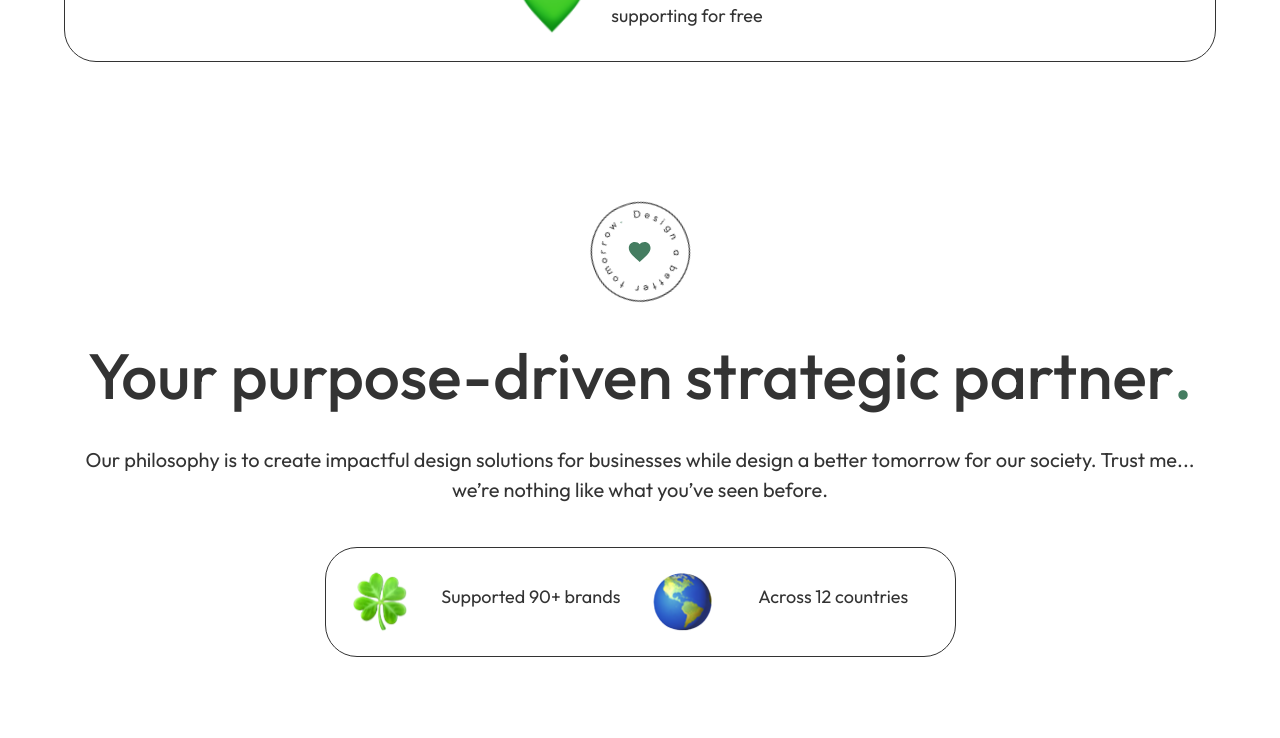
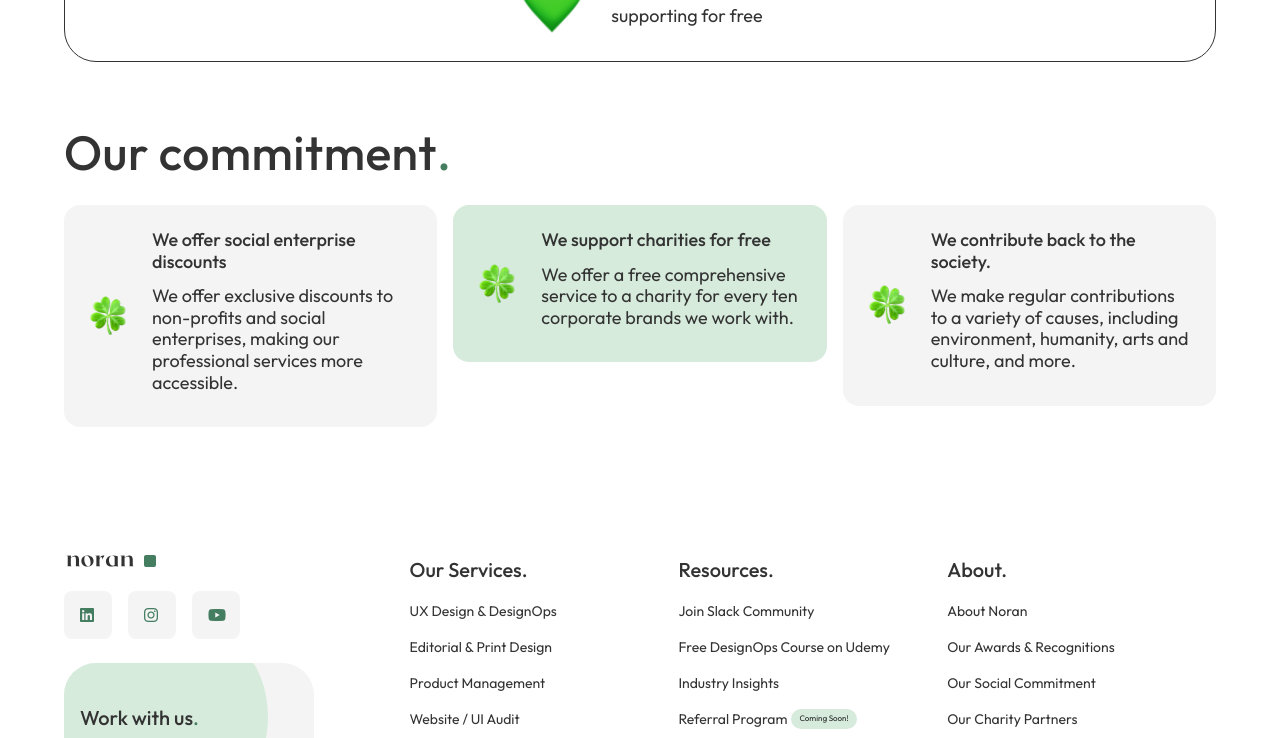
Before and after one commit to wongpakho814/noran, a React (Create React App) app: page /social-impact in a window 1280 px wide. Shown: the part 1060-1798 px from the top of the page. Built offline with nearby package versions, Linux system fonts and the light colour scheme.

Commit message:
Implemented social impact section 2

```diff
--- a/src/App.css
+++ b/src/App.css
@@ -1033,9 +1033,86 @@ header {
 /* End of home page */
 
 /* Social Impact */
-/* Social impact section 1 */
-
-/* End of social impact section1  */
+/* Social impact section 2 */
+.social-impact-section-2 {
+  display: flex;
+  padding: 0 6.4rem 6.4rem 6.4rem;
+  flex-direction: column;
+  align-items: flex-start;
+  gap: 2.4rem;
+}
+
+.social-impact-section-2 h1 {
+  width: 100%;
+  color: var(--text, #333);
+  font-family: Outfit;
+  font-size: 4.8rem;
+  font-style: normal;
+  font-weight: 500;
+  line-height: 100%;
+  letter-spacing: 0.048rem;
+}
+
+.social-impact-section-2 h1 span {
+  color: #457d61;
+}
+
+.social-impact-section-2-insights {
+  width: 100%;
+  display: flex;
+  align-items: flex-start;
+  justify-content: space-evenly;
+  gap: 1.6rem;
+}
+
+.social-impact-section-2-insight-card {
+  width: 33%;
+  display: flex;
+  padding: 2.4rem;
+  align-items: center;
+  gap: 2.4rem;
+  border-radius: 1.6rem;
+  background: var(--mid-bg, #f4f4f4);
+}
+
+.social-impact-section-2-insight-card:nth-child(even) {
+  background: var(--secondary, #d6ebdc);
+}
+
+.social-impact-section-2-insight-card-emoji {
+  display: flex;
+  width: 4rem;
+  height: 4rem;
+  justify-content: center;
+  align-items: center;
+}
+
+.social-impact-section-2-insight-card-emoji img {
+  width: 4rem;
+}
+
+.social-impact-section-2-insight-card-content {
+  display: flex;
+  flex-direction: column;
+  justify-content: center;
+  align-items: flex-start;
+  gap: 0.8rem;
+}
+
+.social-impact-section-2-insight-card-content h3,
+.social-impact-section-2-insight-card-content p {
+  color: var(--text, #333);
+  font-family: Outfit;
+  font-size: 1.8rem;
+  font-style: normal;
+  font-weight: 500;
+  line-height: 120%;
+}
+
+.social-impact-section-2-insight-card-content p {
+  font-weight: 400;
+}
+/* End of social impact section 2 */
 /* End of social impact */
 
 /* Footer */
--- a/src/components/Container.js
+++ b/src/components/Container.js
@@ -1,4 +1,4 @@
-import React, { useState } from "react";
+import React from "react";
 import { BrowserRouter, Routes, Route } from "react-router-dom";
 import Header from "./Header";
 import Footer from "./Footer";
@@ -9,35 +9,10 @@ import Projects from "./pages/Projects";
 import About from "./pages/About";
 
 export default function PortfolioContainer() {
-  const [currentPage, setCurrentPage] = useState("Home");
-
-  // Renders the page according to which currentPage (state) we are currently in
-  const renderPage = () => {
-    if (currentPage === "Home") {
-      return <Home />;
-    }
-    if (currentPage === "Learn") {
-      return <Learn />;
-    }
-    if (currentPage === "SocialImpact") {
-      return <SocialImpact />;
-    }
-    if (currentPage === "Projects") {
-      return <Projects />;
-    }
-    return <About />;
-  };
-
-  const handlePageChange = (page) => setCurrentPage(page);
-
   return (
     <div>
       <BrowserRouter basename="/">
-        <Header
-          currentPage={currentPage}
-          handlePageChange={handlePageChange}
-          renderPage={renderPage}
-        />
+        <Header />
         <Routes>
           <Route path="/" element={<Home />} />
           <Route path="/learn" element={<Learn />} />
@@ -45,7 +20,6 @@ export default function PortfolioContainer() {
           <Route path="/projects" element={<Projects />} />
           <Route path="/about" element={<About />} />
         </Routes>
-        {renderPage()}
         <Footer />
       </BrowserRouter>
     </div>
--- a/src/components/Header.js
+++ b/src/components/Header.js
@@ -2,7 +2,7 @@ import React from "react";
 import Navigation from "./Navigation";
 import logo from "../images/Noran logo.svg";
 
-function Header({ currentPage, handlePageChange }) {
+function Header() {
   const handleOnClickMenu = () => {
     if (document.querySelector(".nav-list").style.animationName === "fade-out")
       document.querySelector(".nav-list").style.cssText =
@@ -20,10 +20,7 @@ function Header({ currentPage, handlePageChange }) {
         <div className="logo-square"></div>
       </a>
       <nav>
-        <Navigation
-          currentPage={currentPage}
-          handlePageChange={handlePageChange}
-        />
+        <Navigation />
       </nav>
       <div className="header-btns">
         <button className="lets-talk-btn">Let's talk</button>
--- a/src/components/Navigation.js
+++ b/src/components/Navigation.js
@@ -10,7 +10,7 @@ import lightBulbIcon from "../images/icons/💡.svg";
 import slackLogo from "../images/Slack-Logo-2019-present_1.png";
 import udemyLogo from "../images/Udemy_Logo_3280x1712-scaled_1.png";
 
-function Navigation({ currentPage, handlePageChange, renderPage }) {
+function Navigation() {
   const handleMouseOverAnchor = (event) => {
     event.currentTarget.lastElementChild.style.cssText =
       "display: flex; animation: fade-in 0.3s forwards;";
@@ -225,12 +225,7 @@ function Navigation({ currentPage, handlePageChange, renderPage }) {
       </li>
 
       <li className="nav-list-item">
-        <a
-          href="social-impact"
-          className={
-            currentPage === "SocialImpact" ? "nav-link active" : "nav-link"
-          }
-        >
+        <a href="social-impact" className="nav-link">
           Social Impact
         </a>
       </li>
--- a/src/components/pages/SocialImpact.js
+++ b/src/components/pages/SocialImpact.js
@@ -5,6 +5,7 @@ import treeIcon from "../../images/icons/🌲.svg";
 import forkIcon from "../../images/icons/🍴.svg";
 import waterDropIcon from "../../images/icons/💧.svg";
 import heartIcon from "../../images/icons/💚.svg";
+import leafEmoji from "../../images/leaf highlight emoji.png";
 
 function SocialImpact() {
   return (
@@ -76,6 +77,61 @@ function SocialImpact() {
           </div>
         </div>
       </section>
+
+      <section className="social-impact-section-2">
+        <h1>
+          Our commitment<span>.</span>
+        </h1>
+        <div className="social-impact-section-2-insights">
+          <div className="social-impact-section-2-insight-card">
+            <div className="social-impact-section-2-insight-card-emoji">
+              <img
+                src={leafEmoji}
+                alt="We offer social enterprise discounts"
+              ></img>
+            </div>
+            <div className="social-impact-section-2-insight-card-content">
+              <h3>We offer social enterprise discounts</h3>
+              <p>
+                We offer exclusive discounts to non-profits and social
+                enterprises, making our professional services more accessible.
+              </p>
+            </div>
+          </div>
+
+          <div className="social-impact-section-2-insight-card">
+            <div className="social-impact-section-2-insight-card-emoji">
+              <img
+                src={leafEmoji}
+                alt="We offer social enterprise discounts"
+              ></img>
+            </div>
+            <div className="social-impact-section-2-insight-card-content">
+              <h3>We support charities for free</h3>
+              <p>
+                We offer a free comprehensive service to a charity for every ten
+                corporate brands we work with.
+              </p>
+            </div>
+          </div>
+
+          <div className="social-impact-section-2-insight-card">
+            <div className="social-impact-section-2-insight-card-emoji">
+              <img
+                src={leafEmoji}
+                alt="We offer social enterprise discounts"
+              ></img>
+            </div>
+            <div className="social-impact-section-2-insight-card-content">
+              <h3>We contribute back to the society.</h3>
+              <p>
+                We make regular contributions to a variety of causes, including
+                environment, humanity, arts and culture, and more.
+              </p>
+            </div>
+          </div>
+        </div>
+      </section>
     </React.Fragment>
   );
 }
```
